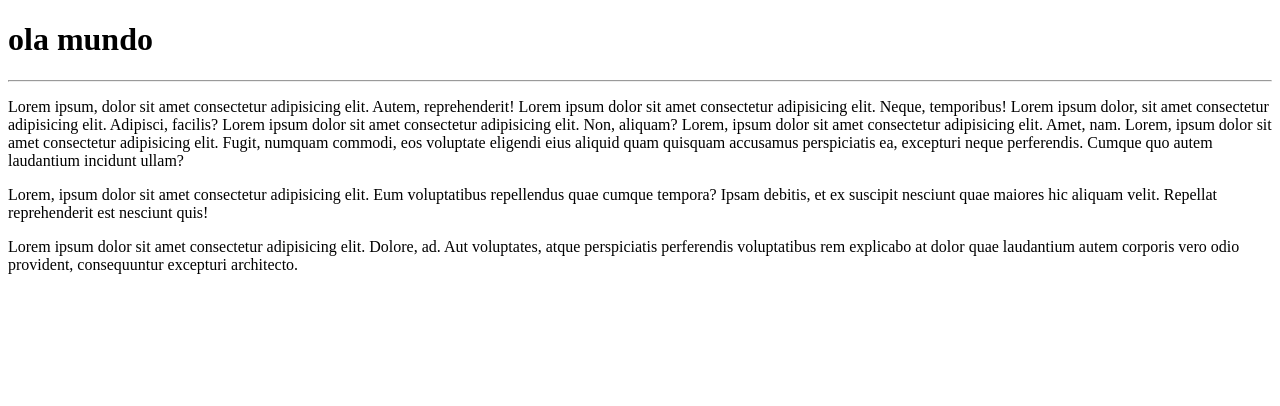
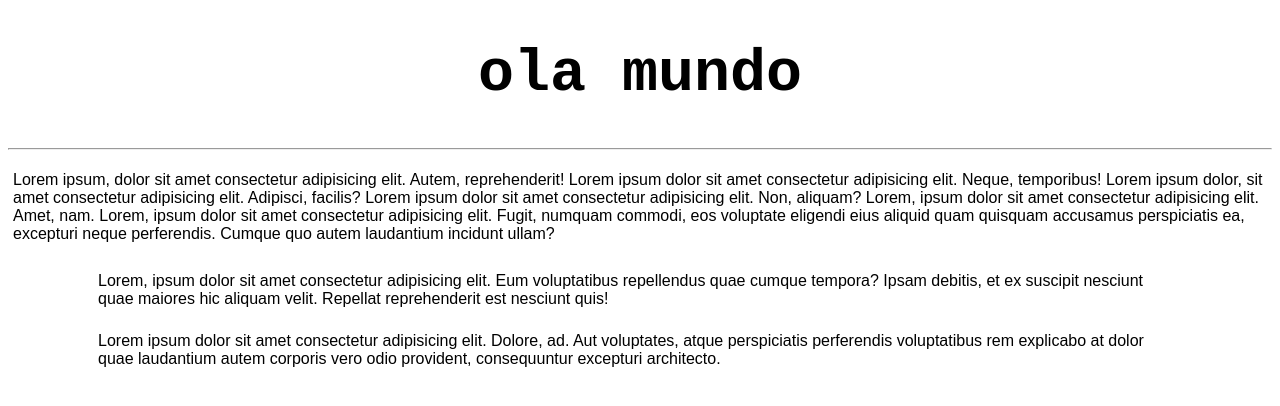
Before and after one commit to estevaokapp/Ola-Mundo, a plain HTML site: page index.html in a window 1280 px wide. Drawn offline with Linux system fonts and the light colour scheme.

Commit message:
estilizaçao da pagina index

```diff
--- a/index.html
+++ b/index.html
@@ -7,17 +7,30 @@
     <title>Meu primeiro site em repositorio</title>
 </head>
 <body>
-    <h1> ola mundo</h1>
+    <h1 style="
+    text-align: center;
+    font-size: 60px;
+    font-family: monospace;
+    " > ola mundo</h1>
     <hr>
-    <p>Lorem ipsum, dolor sit amet consectetur adipisicing elit. Autem, reprehenderit!
+    <p style="
+    margin: 24px 90 px 15px 90px;
+    padding: 5px;
+    font-family: sans-serif;">
+    Lorem ipsum, dolor sit amet consectetur adipisicing elit. Autem, reprehenderit!
         Lorem ipsum dolor sit amet consectetur adipisicing elit. Neque, temporibus!
         Lorem ipsum dolor, sit amet consectetur adipisicing elit. Adipisci, facilis?
         Lorem ipsum dolor sit amet consectetur adipisicing elit. Non, aliquam?
         Lorem, ipsum dolor sit amet consectetur adipisicing elit. Amet, nam.
         Lorem, ipsum dolor sit amet consectetur adipisicing elit. Fugit, numquam commodi, eos voluptate eligendi eius aliquid quam quisquam accusamus perspiciatis ea, excepturi neque perferendis. Cumque quo autem laudantium incidunt ullam?</p>
 
-        <p>Lorem, ipsum dolor sit amet consectetur adipisicing elit. Eum voluptatibus repellendus quae cumque tempora? Ipsam debitis, et ex suscipit nesciunt quae maiores hic aliquam velit. Repellat reprehenderit est nesciunt quis!</p>
+        <p style="
+        margin: 24px 90px 15px 90px;
+        font-family: sans-serif;">
+        Lorem, ipsum dolor sit amet consectetur adipisicing elit. Eum voluptatibus repellendus quae cumque tempora? Ipsam debitis, et ex suscipit nesciunt quae maiores hic aliquam velit. Repellat reprehenderit est nesciunt quis!</p>
 
-        <p>Lorem ipsum dolor sit amet consectetur adipisicing elit. Dolore, ad. Aut voluptates, atque perspiciatis perferendis voluptatibus rem explicabo at dolor quae laudantium autem corporis vero odio provident, consequuntur excepturi architecto.</p>
+        <p style="
+        margin: 24px 90px 15px 90px;
+        font-family: sans-serif;">Lorem ipsum dolor sit amet consectetur adipisicing elit. Dolore, ad. Aut voluptates, atque perspiciatis perferendis voluptatibus rem explicabo at dolor quae laudantium autem corporis vero odio provident, consequuntur excepturi architecto.</p>
 </body>
 </html>
```
